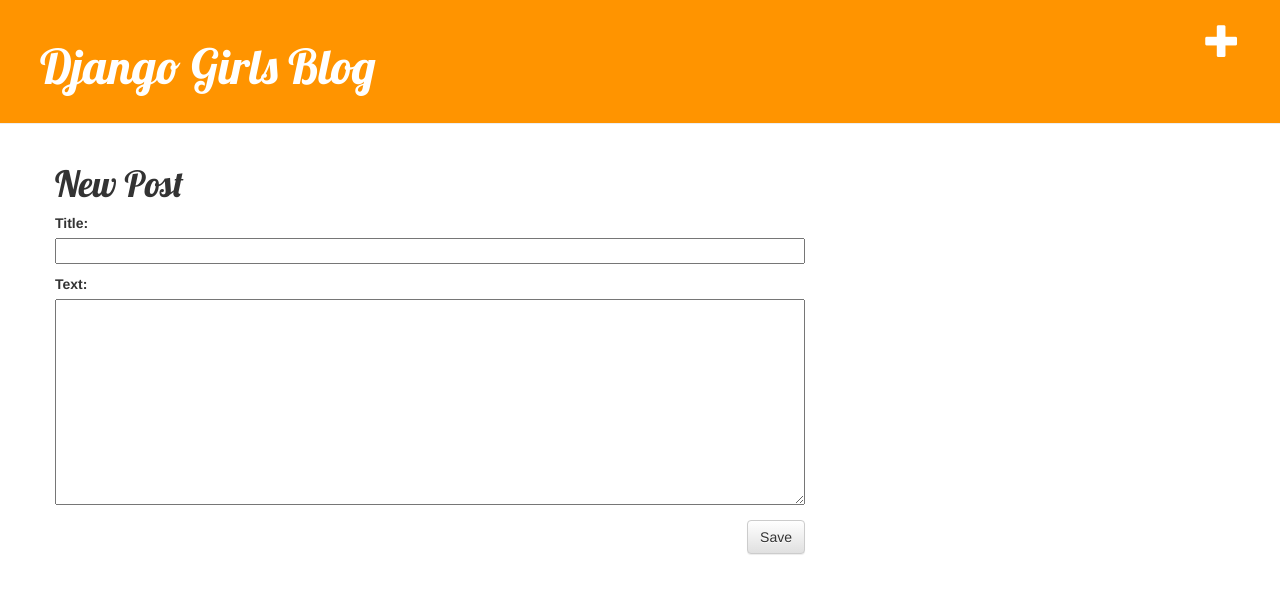
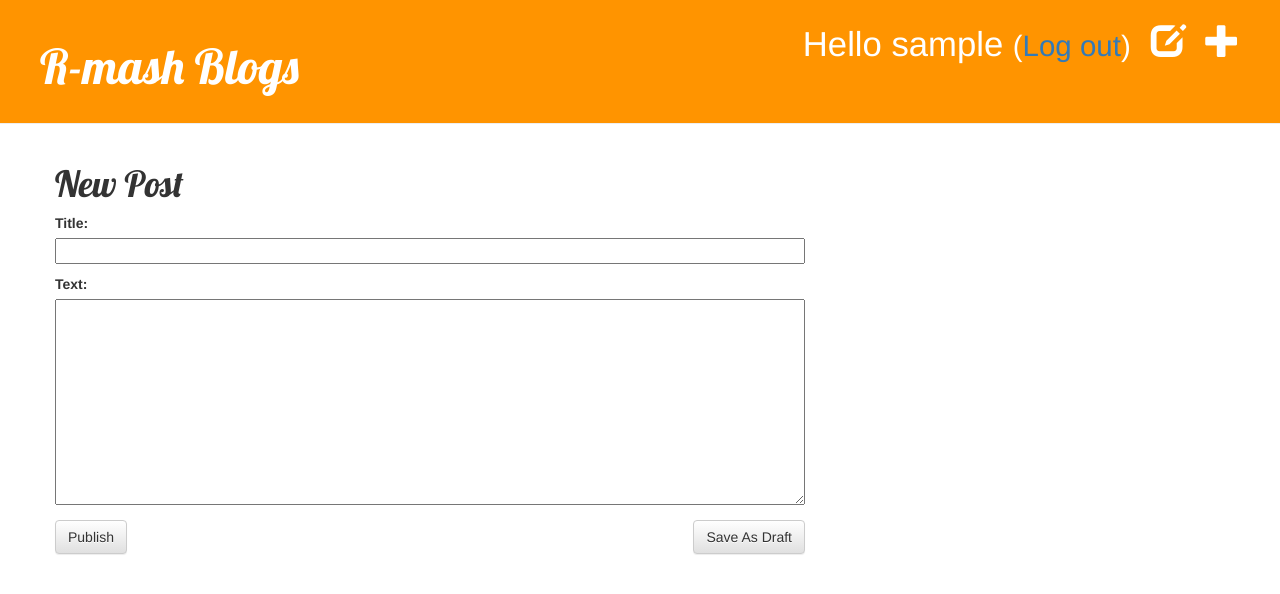
Before and after one commit to Rashmil-1999/my, a Django app: page /post/new/ in a window 1280 px wide. Shown: the top 594 px of the page. Run offline with Django 3.2, Linux system fonts and the light colour scheme; the visitor is signed in with stand-in values (Sample User, id 1); some libraries are stand-ins or nearby versions.

Commit message:
added login interface for admin and some other changes

```diff
--- a/blog/templates/blog/base.html
+++ b/blog/templates/blog/base.html
@@ -2,7 +2,7 @@
 {% load staticfiles %}
 <html lang="en" dir="ltr">
   <head>
-    <title> welcome to Rmash.</title>
+    <title> R-mash.</title>
     <link rel="stylesheet" href="//maxcdn.bootstrapcdn.com/bootstrap/3.2.0/css/bootstrap.min.css">
     <link rel="stylesheet" href="//maxcdn.bootstrapcdn.com/bootstrap/3.2.0/css/bootstrap-theme.min.css">
     <link href="//fonts.googleapis.com/css?family=Lobster&subset=latin,latin-ext" rel="stylesheet" type="text/css">
@@ -14,8 +14,12 @@
     <div class = "page-header">
       {% if user.is_authenticated %}
             <a href="{% url 'post_new' %}" class="top-menu"><span class="glyphicon glyphicon-plus"></span></a>
+            <a href="{% url 'post_draft_list' %}" class="top-menu"><span class="glyphicon glyphicon-edit"></span></a>
+            <p class="top-menu">Hello {{ user.username }} <small>(<a href="{% url 'logout' %}">Log out</a>)</small></p>
+      {% else %}
+            <a href="{% url 'login' %}" class="top-menu"><span class="glyphicon glyphicon-lock"></span></a>
       {% endif %}
-            <h1><a href="/">Django Girls Blog</a></h1>
+            <h1><a href="/">R-mash Blogs</a></h1>
     </div>
     <div class="content container">
       <div class="row">
--- a/blog/templates/blog/post_edit.html
+++ b/blog/templates/blog/post_edit.html
@@ -1,9 +1,14 @@
 {% extends 'blog/base.html' %}
 
 {% block content %}
-        <h1>New Post</h1>
+      {% if post.created_date %}
+            <h1>Edit Post</h1>
+      {% else %}
+            <h1>New Post</h1>
+      {% endif %}
         <form method="POST" class="post-form">{% csrf_token %}
                 {{ form.as_p}}
-                <button type="submit" class="save btn btn-default">Save</button>
+                <button type="submit" class="save btn btn-default">Save As Draft</button>
+                <button type="submit" class="publish btn btn-default" href="{% url 'post_publish_new'  %}">Publish</button>
         </form>
 {% endblock %}
--- a/blog/urls.py
+++ b/blog/urls.py
@@ -6,4 +6,9 @@
     url(r'^post/(?P<pk>\d+)/$', views.post_detail, name='post_detail'),
     url(r'^post/new/$', views.post_new, name='post_new'),
     url(r'^post/(?P<pk>\d+)/edit/$',views.post_edit, name='post_edit'),
+    url(r'^drafts/$', views.post_draft_list, name = 'post_draft_list'),
+    url(r'^post/(?P<pk>\d+)/publish/$', views.post_publish, name='post_publish'),
+    url(r'^post/(?P<pk>\d+)/delete/$', views.post_remove, name='post_remove'),
+    url(r'^post/new/publish/$',views.post_publish_new, name = 'post_publish_new'),
+
 ]
--- a/blog/views.py
+++ b/blog/views.py
@@ -3,6 +3,9 @@
 from django.utils import timezone
 from .forms import PostForm
 from django.shortcuts import redirect
+from django.contrib.auth.decorators import login_required
+
+
 
 def post_list(request):
     posts = Post.objects.filter(published_date__lte = timezone.now()).order_by('-published_date')
@@ -10,20 +13,33 @@
 def post_detail(request,pk):
     post = get_object_or_404(Post, pk = pk)
     return render(request, 'blog/post_detail.html',{'post': post})
+@login_required
 def post_new(request):
     if request.method == "POST":
         form = PostForm(request.POST)
         if form.is_valid():
             post = form.save(commit=False)
             post.author = request.user
-            post.published_date = timezone.now()
             post.save()
-            return redirect('post_detail', pk=post.pk)
+            return redirect('post_detail', pk=post.pk, )
 
     else:
         form = PostForm()
     return render(request, 'blog/post_edit.html', {'form': form})
+def post_publish_new(request):
+    if request.method == "POST":
+        form = PostForm(request.POST)
+        if form.is_valid():
+            post = form.save(commit = False)
+            post.author = request.user
+            post.published_date = timezone.now()
+            post.save()
+            return redirect('post_detail',pk = post.pk)
+    else:
+        form = PostForm()
+    return render(request, 'blog/post_edit.html',{'form' : form})
 
+@login_required
 def post_edit(request,pk):
     post = get_object_or_404(Post, pk = pk)
     if request.method == "POST":
@@ -31,9 +47,22 @@
         if form.is_valid():
             post =form.save(commit = False)
             post.author = request.user
-            post.published_date = timezone.now()
             post.save()
             return redirect('post_detail', pk = post.pk)
     else:
         form = PostForm(instance=post)
-    return render(request, 'blog/post_edit.html', {'form' : form})
+    return render(request, 'blog/post_edit.html', {'form' : form, 'post': post})
+@login_required
+def post_draft_list(request):
+    posts = Post.objects.filter(published_date__isnull = True).order_by('-created_date')
+    return render(request, 'blog/post_draft_list.html',{'posts' : posts})
+@login_required
+def post_publish(request,pk):
+    post = get_object_or_404(Post, pk = pk)
+    post.publish()
+    return redirect('post_detail', pk)
+@login_required
+def post_remove(request, pk):
+    post = get_object_or_404(Post, pk = pk)
+    post.delete()
+    return redirect('post_list')
--- a/mysite/settings.py
+++ b/mysite/settings.py
@@ -81,7 +81,7 @@
     }
 }
 
-
+LOGIN_REDIRECT_URL = '/'
 # Password validation
 # https://docs.djangoproject.com/en/2.0/ref/settings/#auth-password-validators
 
--- a/mysite/urls.py
+++ b/mysite/urls.py
@@ -18,7 +18,11 @@
 from django.urls import include
 from django.conf.urls import url
 
+from django.contrib.auth import views
+
 urlpatterns = [
     path('admin/', admin.site.urls),
     url(r'', include('blog.urls')),
+    url(r'^accounts/login/$', views.login, name='login'),
+    url(r'^accounts/logout/$',views.logout,name = 'logout', kwargs = {'next_page' : '/'}),
 ]
```
Also changed, not shown: blog/templates/blog/post_detail.html (+7 -3 lines), blog/templates/blog/post_draft_list.html (added, +11 -0 lines), blog/templates/registration/login.html (added, +26 -0 lines).
